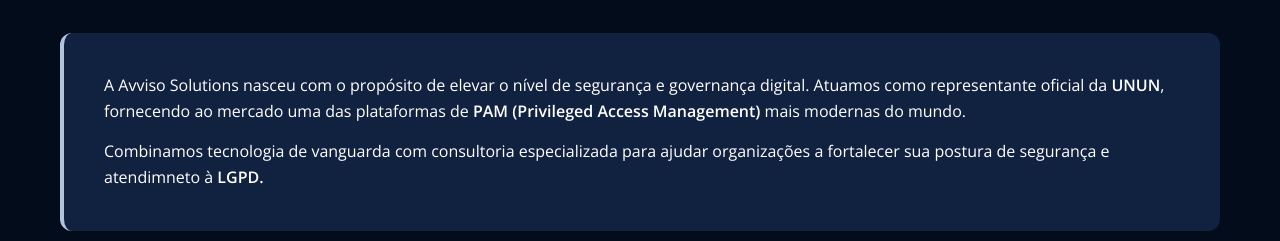
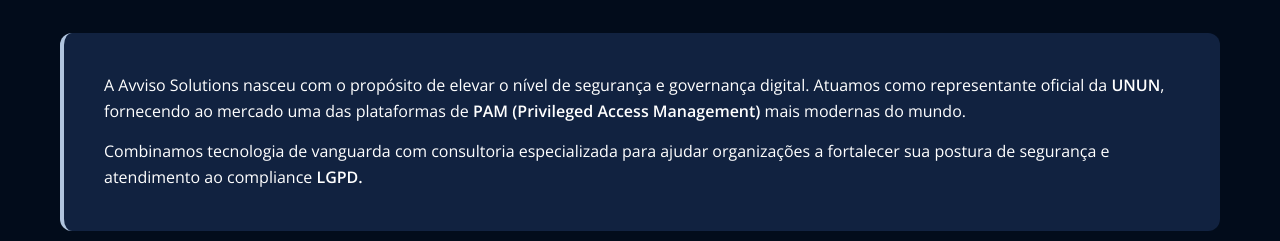
Before and after one commit to LuizSalinas/site-avviso, a plain HTML site: page index.html in a window 1280 px wide. Shown: the part 960-1201 px from the top of the page. Drawn offline with nearby package versions, Linux system fonts and the light colour scheme.

Commit message:
Update index.html

```diff
--- a/index.html
+++ b/index.html
@@ -106,7 +106,7 @@
             <h2 class="section-title">Quem Somos</h2>
             <div style="background: var(--cinza-card); padding: 40px; border-radius: 12px; border-left: 4px solid var(--azul-pastel); margin-bottom: 30px;">
                 <p>A Avviso Solutions nasceu com o propósito de elevar o nível de segurança e governança digital. Atuamos como representante oficial da <strong>UNUN</strong>, fornecendo ao mercado uma das plataformas de <strong>PAM (Privileged Access Management)</strong> mais modernas do mundo.</p>
-                <p style="margin-top:15px;">Combinamos tecnologia de vanguarda com consultoria especializada para ajudar organizações a fortalecer sua postura de segurança e atendimneto à <strong>LGPD.</p>
+                <p style="margin-top:15px;">Combinamos tecnologia de vanguarda com consultoria especializada para ajudar organizações a fortalecer sua postura de segurança e atendimento ao compliance <strong>LGPD.</p>
             </div>
             <div class="grid">
                 <div class="card">
```
